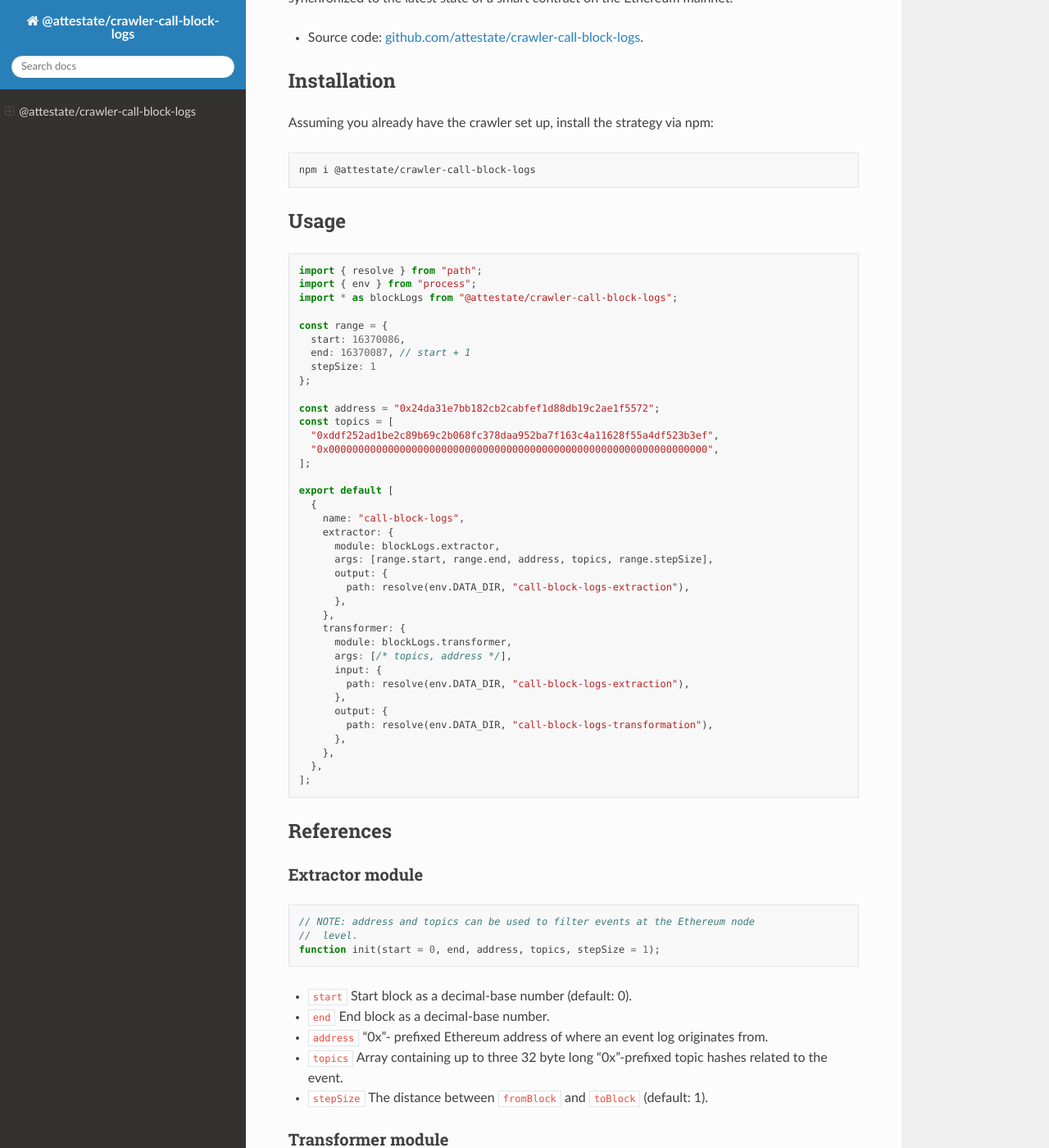
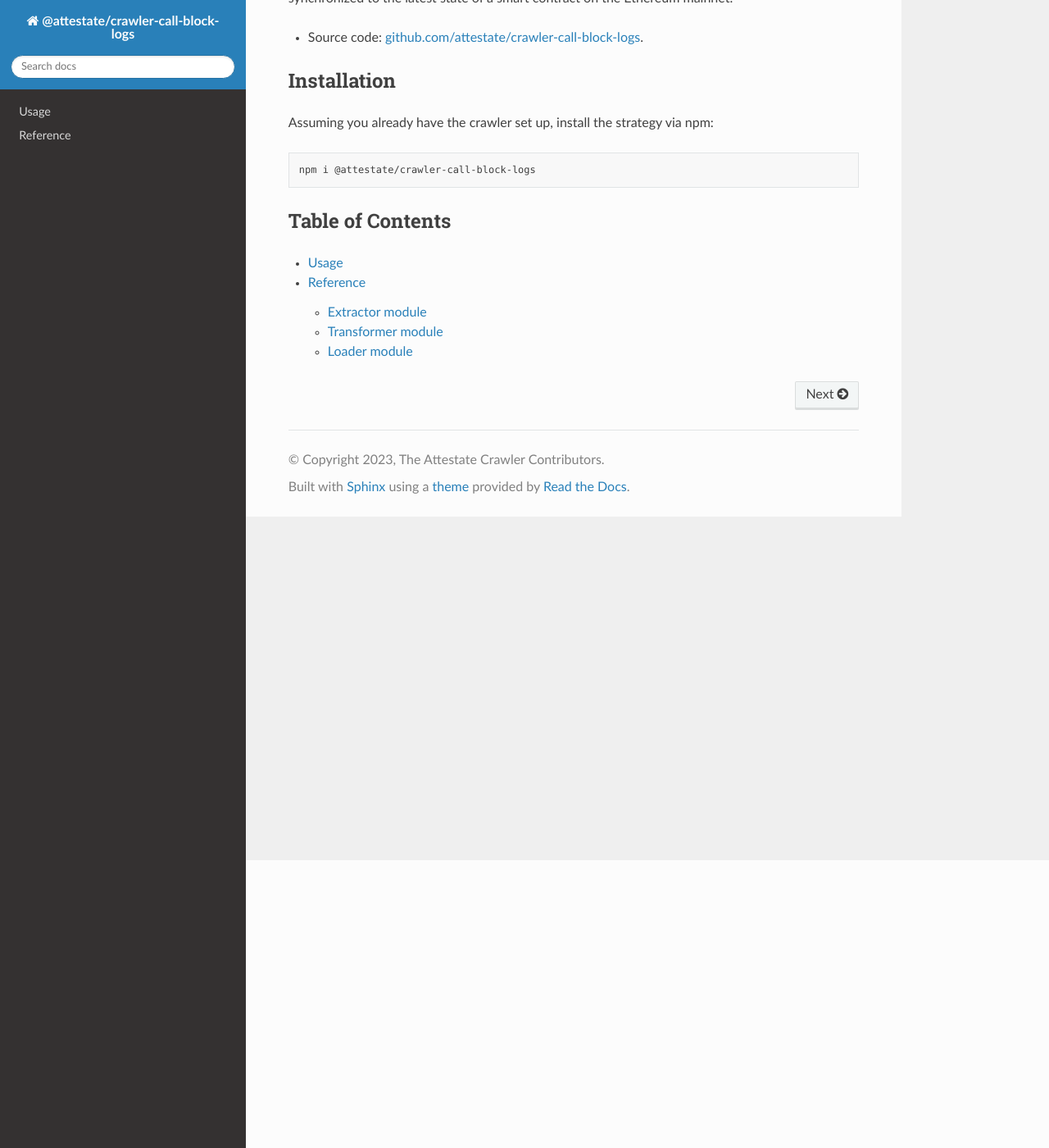
Before and after one commit to attestate/crawler-call-block-logs, a Sphinx documentation site: the page built from docs/source/index.rst, in a window 1280 px wide and 1400 px high, scrolled down 351 px. Shown: the whole window at 82% size. Built offline with Sphinx 7.4.7 and the Read the Docs theme 2.0.0, drawn with Linux system fonts in a browser that asks for light colours; some of the changed text lies outside the part shown.

Commit message:
Implement loader module

```diff
--- a/docs/source/index.rst
+++ b/docs/source/index.rst
@@ -23,80 +23,11 @@
 
   npm i @attestate/crawler-call-block-logs
 
-Usage
------
 
-.. code-block:: javascript
+Table of Contents
+-----------------
 
-  import { resolve } from "path";
-  import { env } from "process";
-  import * as blockLogs from "@attestate/crawler-call-block-logs";
+.. toctree::
 
-  const range = {
-    start: 16370086,
-    end: 16370087, // start + 1
-    stepSize: 1
-  };
-
-  const address = "0x24da31e7bb182cb2cabfef1d88db19c2ae1f5572";
-  const topics = [
-    "0xddf252ad1be2c89b69c2b068fc378daa952ba7f163c4a11628f55a4df523b3ef",
-    "0x0000000000000000000000000000000000000000000000000000000000000000",
-  ];
-
-  export default [
-    {
-      name: "call-block-logs",
-      extractor: {
-        module: blockLogs.extractor,
-        args: [range.start, range.end, address, topics, range.stepSize],
-        output: {
-          path: resolve(env.DATA_DIR, "call-block-logs-extraction"),
-        },
-      },
-      transformer: {
-        module: blockLogs.transformer,
-        args: [/* topics, address */],
-        input: {
-          path: resolve(env.DATA_DIR, "call-block-logs-extraction"),
-        },
-        output: {
-          path: resolve(env.DATA_DIR, "call-block-logs-transformation"),
-        },
-      },
-    },
-  ];
-
-References
-----------
-
-Extractor module
-________________
-
-.. code-block:: javascript
-
-  // NOTE: address and topics can be used to filter events at the Ethereum node
-  //  level.
-  function init(start = 0, end, address, topics, stepSize = 1);
-
-* ``start`` Start block as a decimal-base number (default: 0).
-* ``end`` End block as a decimal-base number.
-* ``address`` "0x"- prefixed Ethereum address of where an event log originates
-  from.
-* ``topics`` Array containing up to three 32 byte long "0x"-prefixed topic
-  hashes related to the event.
-* ``stepSize`` The distance between ``fromBlock`` and ``toBlock`` (default: 1).
-
-Transformer module
-__________________
-
-.. code-block:: javascript
-
-  export function onLine(line, topics = [], address) {
-
-* ``line`` Cannot be user-defined. Is a respective line defined in the crawl
-  path's input path.
-* ``address`` "0x"- prefixed Ethereum address of where an event log originates
-  from.
-* ``topics`` Array containing up to three 32 byte long "0x"-prefixed topic
-  hashes related to the event.
+  usage
+  reference
--- a/package.json
+++ b/package.json
@@ -31,5 +31,10 @@
   "devDependencies": {
     "ava": "5.1.0",
     "eth-fun": "0.9.2"
+  },
+  "ava": {
+    "environmentVariables": {
+      "DEBUG": "@attestate/crawler-call-block-logs"
+    }
   }
 }
--- a/src/index.mjs
+++ b/src/index.mjs
@@ -1,2 +1,3 @@
 export * as extractor from "./extractor.mjs";
 export * as transformer from "./transformer.mjs";
+export * as loader from "./loader.mjs";
```
Also changed, not shown: other parts of docs/source/index.rst (+2 -2 lines), changelog.md (+6 -2 lines), docs/source/reference.rst (added, +62 -0 lines), docs/source/usage.rst (added, +58 -0 lines), src/loader.mjs (added, +36 -0 lines), 4 other files.
